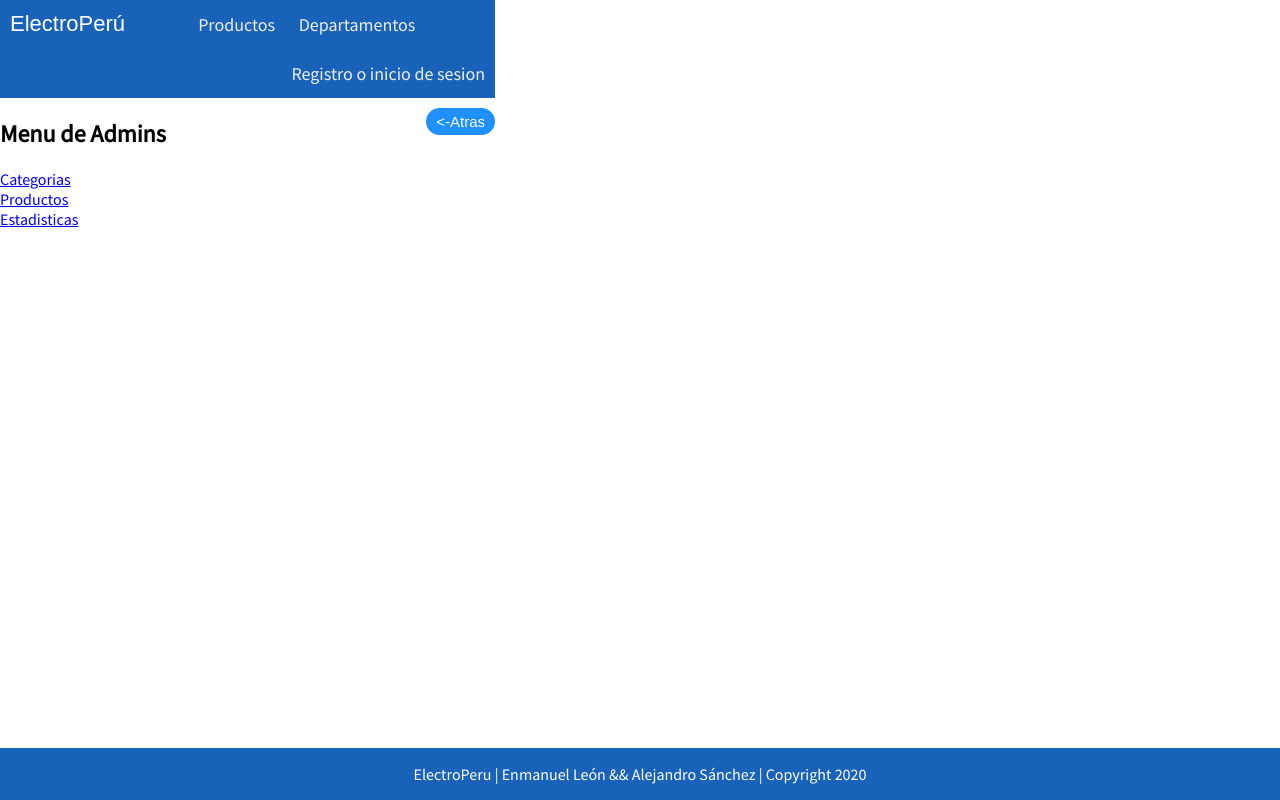
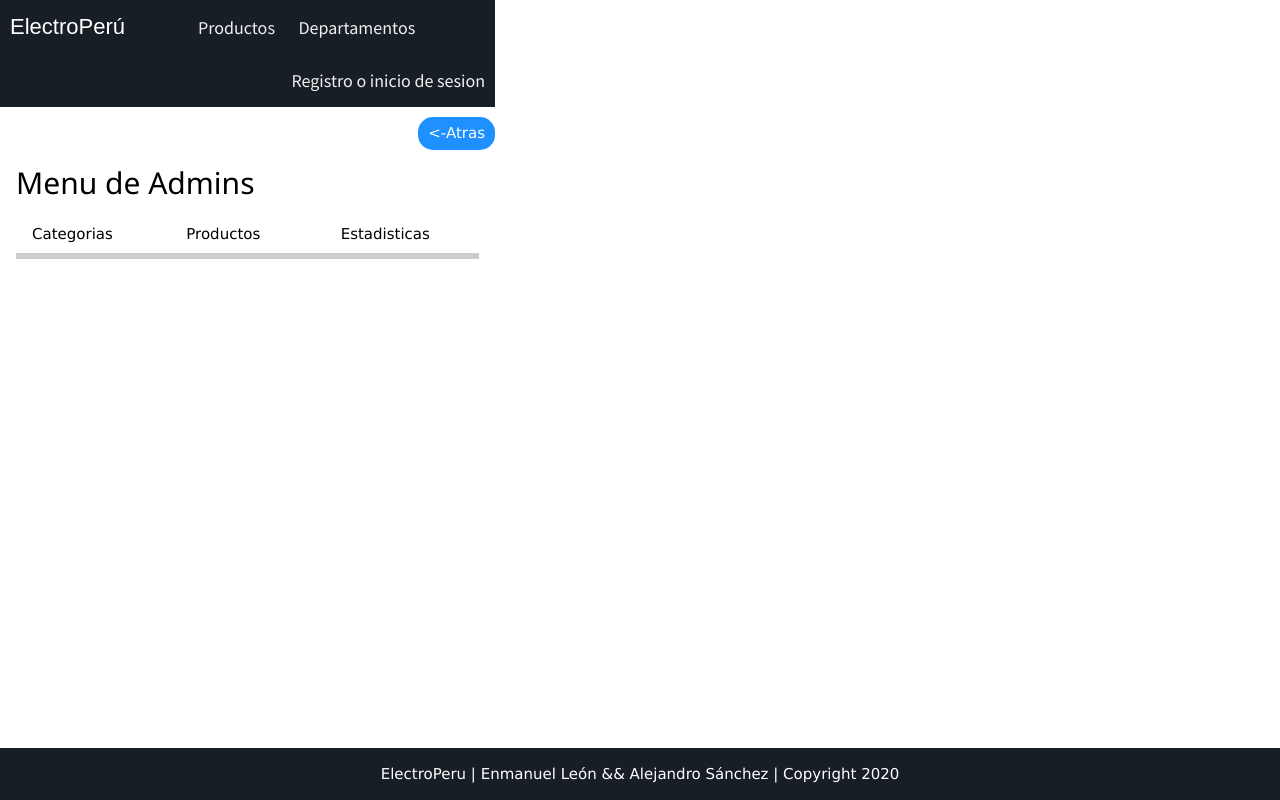
Before and after one commit to enmanuel23x/interfaces_project, a PHP site: page /panel.php in a window 1280 px wide. Run offline with PHP 8.4, Linux system fonts and the light colour scheme; the visitor is signed in with stand-in values (Sample User, id 1); data that the repository does not hold is empty.

Commit message:
styles added

```diff
--- /dev/null
+++ b/src/assets/css/graphs.css
@@ -0,0 +1,74 @@
+/* Make sure that padding behaves as expected */
+
+
+* {
+  font-family: 'Source Sans Pro', ;
+}
+
+.container{
+  margin-left: 50px;
+  margin-right: 50px;
+  height: 160px
+}
+
+/* Container for skill bars */
+.graph-bar {
+  background-color: #ddd; /* Grey background */
+}
+
+.skills {
+  text-align: right; /* Right-align text */
+  padding-top: 10px; /* Add top padding */
+  padding-bottom: 10px; /* Add bottom padding */
+  color: black; /* White text color */
+}
+
+.heading{
+  margin-left: 30px;
+}
+
+/*Buttons*/
+
+.restart{
+  left: 160px;
+  bottom: 50px;
+  margin: 0;
+}
+
+.btn {
+    font-size: 14px;
+    padding: 6px 12px;
+    margin-bottom: 0;
+    width: 100px;
+    display: inline-block;
+    text-decoration: none;
+    text-align: center;
+    white-space: nowrap;
+    vertical-align: middle;
+    -ms-touch-action: manipulation;
+    touch-action: manipulation;
+    cursor: pointer;
+    -webkit-user-select: none;
+    -moz-user-select: none;
+    -ms-user-select: none;
+    user-select: none;
+    background-image: none;
+    border: 1px solid transparent;
+}
+.btn:focus,
+.btn:active:focus {
+    outline: thin dotted;
+    outline: 5px auto -webkit-focus-ring-color;
+    outline-offset: -2px;
+}
+.btn:hover,
+.btn:focus {
+    color: #000;
+    text-decoration: none;
+}
+.btn:active {
+    background-image: none;
+    outline: 0;
+    -webkit-box-shadow: inset 0 3px 5px rgba(0, 0, 0, 0);
+    box-shadow: inset 0 3px 5px rgba(0, 0, 0, 0);
+}
--- a/src/assets/css/main.css
+++ b/src/assets/css/main.css
@@ -4,7 +4,7 @@
 
   body {
     margin: 0px;
-    font-family: 'Source Sans Pro', sans-serif;
+    font-family: 'Source Sans Pro', ;
   }
   .dropdown{
     list-style: none;
@@ -51,7 +51,7 @@
   .nav {
     min-height: 52px;
     width: 100%;
-    background-color: #1962b9;
+    background-color: #181E26;
     position: relative;
     font-family: 'Source Sans Pro', sans-serif;
   }
@@ -167,7 +167,7 @@
     bottom: 0;
     left: 0;
     padding: 1rem;
-    background-color: #1962b9;
+    background-color: #181E26;
     color: white;
     text-align: center;
   }
--- /dev/null
+++ b/src/assets/css/tabs.css
@@ -0,0 +1,230 @@
+html{box-sizing:border-box}*,*:before,*:after{box-sizing:inherit}
+html{-ms-text-size-adjust:100%;-webkit-text-size-adjust:100%}body{margin:0}
+article,aside,details,figcaption,figure,footer,header,main,menu,nav,section{display:block}summary{display:list-item}
+audio,canvas,progress,video{display:inline-block}progress{vertical-align:baseline}
+audio:not([controls]){display:none;height:0}[hidden],template{display:none}
+a{background-color:transparent}a:active,a:hover{outline-width:0}
+abbr[title]{border-bottom:none;text-decoration:underline;text-decoration:underline dotted}
+b,strong{font-weight:bolder}dfn{font-style:italic}mark{background:#ff0;color:#000}
+small{font-size:80%}sub,sup{font-size:75%;line-height:0;position:relative;vertical-align:baseline}
+sub{bottom:-0.25em}sup{top:-0.5em}figure{margin:1em 40px}img{border-style:none}
+code,kbd,pre,samp{font-family:monospace,monospace;font-size:1em}hr{box-sizing:content-box;height:0;overflow:visible}
+button,input,select,textarea,optgroup{font:inherit;margin:0}optgroup{font-weight:bold}
+button,input{overflow:visible}button,select{text-transform:none}
+button,[type=button],[type=reset],[type=submit]{-webkit-appearance:button}
+button::-moz-focus-inner,[type=button]::-moz-focus-inner,[type=reset]::-moz-focus-inner,[type=submit]::-moz-focus-inner{border-style:none;padding:0}
+button:-moz-focusring,[type=button]:-moz-focusring,[type=reset]:-moz-focusring,[type=submit]:-moz-focusring{outline:1px dotted ButtonText}
+fieldset{border:1px solid #c0c0c0;margin:0 2px;padding:.35em .625em .75em}
+legend{color:inherit;display:table;max-width:100%;padding:0;white-space:normal}textarea{overflow:auto}
+[type=checkbox],[type=radio]{padding:0}
+[type=number]::-webkit-inner-spin-button,[type=number]::-webkit-outer-spin-button{height:auto}
+[type=search]{-webkit-appearance:textfield;outline-offset:-2px}
+[type=search]::-webkit-search-decoration{-webkit-appearance:none}
+::-webkit-file-upload-button{-webkit-appearance:button;font:inherit}
+/* End extract */
+html,body{font-family:Verdana,sans-serif;font-size:15px;line-height:1.5}html{overflow-x:hidden}
+h1{font-size:36px}h2{font-size:30px}h3{font-size:24px}h4{font-size:20px}h5{font-size:18px}h6{font-size:16px}.w3-serif{font-family:serif}
+h1,h2,h3,h4,h5,h6{font-family:"Segoe UI",Arial,sans-serif;font-weight:400;margin:10px 0}.w3-wide{letter-spacing:4px}
+hr{border:0;border-top:1px solid #eee;margin:20px 0}
+.w3-image{max-width:100%;height:auto}img{vertical-align:middle}a{color:inherit}
+.w3-table,.w3-table-all{border-collapse:collapse;border-spacing:0;width:100%;display:table}.w3-table-all{border:1px solid #ccc}
+.w3-bordered tr,.w3-table-all tr{border-bottom:1px solid #ddd}.w3-striped tbody tr:nth-child(even){background-color:#f1f1f1}
+.w3-table-all tr:nth-child(odd){background-color:#fff}.w3-table-all tr:nth-child(even){background-color:#f1f1f1}
+.w3-hoverable tbody tr:hover,.w3-ul.w3-hoverable li:hover{background-color:#ccc}.w3-centered tr th,.w3-centered tr td{text-align:center}
+.w3-table td,.w3-table th,.w3-table-all td,.w3-table-all th{padding:8px 8px;display:table-cell;text-align:left;vertical-align:top}
+.w3-table th:first-child,.w3-table td:first-child,.w3-table-all th:first-child,.w3-table-all td:first-child{padding-left:16px}
+.w3-btn,.w3-button{border:none;display:inline-block;padding:8px 16px;vertical-align:middle;overflow:hidden;text-decoration:none;color:inherit;background-color:inherit;text-align:center;cursor:pointer;white-space:nowrap}
+.w3-btn:hover{box-shadow:0 8px 16px 0 rgba(0,0,0,0.2),0 6px 20px 0 rgba(0,0,0,0.19)}
+.w3-btn,.w3-button{-webkit-touch-callout:none;-webkit-user-select:none;-khtml-user-select:none;-moz-user-select:none;-ms-user-select:none;user-select:none}
+.w3-disabled,.w3-btn:disabled,.w3-button:disabled{cursor:not-allowed;opacity:0.3}.w3-disabled *,:disabled *{pointer-events:none}
+.w3-btn.w3-disabled:hover,.w3-btn:disabled:hover{box-shadow:none}
+.w3-badge,.w3-tag{background-color:#000;color:#fff;display:inline-block;padding-left:8px;padding-right:8px;text-align:center}.w3-badge{border-radius:50%}
+.w3-ul{list-style-type:none;padding:0;margin:0}.w3-ul li{padding:8px 16px;border-bottom:1px solid #ddd}.w3-ul li:last-child{border-bottom:none}
+.w3-tooltip,.w3-display-container{position:relative}.w3-tooltip .w3-text{display:none}.w3-tooltip:hover .w3-text{display:inline-block}
+.w3-ripple:active{opacity:0.5}.w3-ripple{transition:opacity 0s}
+.w3-input{padding:8px;display:block;border:none;border-bottom:1px solid #ccc;width:100%}
+.w3-select{padding:9px 0;width:100%;border:none;border-bottom:1px solid #ccc}
+.w3-dropdown-click,.w3-dropdown-hover{position:relative;display:inline-block;cursor:pointer}
+.w3-dropdown-hover:hover .w3-dropdown-content{display:block}
+.w3-dropdown-hover:first-child,.w3-dropdown-click:hover{background-color:#ccc;color:#000}
+.w3-dropdown-hover:hover > .w3-button:first-child,.w3-dropdown-click:hover > .w3-button:first-child{background-color:#ccc;color:#000}
+.w3-dropdown-content{cursor:auto;color:#000;background-color:#fff;display:none;position:absolute;min-width:160px;margin:0;padding:0;z-index:1}
+.w3-check,.w3-radio{width:24px;height:24px;position:relative;top:6px}
+.w3-sidebar{height:100%;width:200px;background-color:#fff;position:fixed!important;z-index:1;overflow:auto}
+.w3-bar-block .w3-dropdown-hover,.w3-bar-block .w3-dropdown-click{width:100%}
+.w3-bar-block .w3-dropdown-hover .w3-dropdown-content,.w3-bar-block .w3-dropdown-click .w3-dropdown-content{min-width:100%}
+.w3-bar-block .w3-dropdown-hover .w3-button,.w3-bar-block .w3-dropdown-click .w3-button{width:100%;text-align:left;padding:8px 16px}
+.w3-main,#main{transition:margin-left .4s}
+.w3-modal{z-index:3;display:none;padding-top:100px;position:fixed;left:0;top:0;width:100%;height:100%;overflow:auto;background-color:rgb(0,0,0);background-color:rgba(0,0,0,0.4)}
+.w3-modal-content{margin:auto;background-color:#fff;position:relative;padding:0;outline:0;width:600px}
+.w3-bar{width:100%;overflow:hidden}.w3-center .w3-bar{display:inline-block;width:auto}
+.w3-bar .w3-bar-item{padding:8px 16px;float:left;width:auto;border:none;display:block;outline:0}
+.w3-bar .w3-dropdown-hover,.w3-bar .w3-dropdown-click{position:static;float:left}
+.w3-bar .w3-button{white-space:normal}
+.w3-bar-block .w3-bar-item{width:100%;display:block;padding:8px 16px;text-align:left;border:none;white-space:normal;float:none;outline:0}
+.w3-bar-block.w3-center .w3-bar-item{text-align:center}.w3-block{display:block;width:100%}
+.w3-responsive{display:block;overflow-x:auto}
+.w3-container:after,.w3-container:before,.w3-panel:after,.w3-panel:before,.w3-row:after,.w3-row:before,.w3-row-padding:after,.w3-row-padding:before,
+.w3-cell-row:before,.w3-cell-row:after,.w3-clear:after,.w3-clear:before,.w3-bar:before,.w3-bar:after{content:"";display:table;clear:both}
+.w3-col,.w3-half,.w3-third,.w3-twothird,.w3-threequarter,.w3-quarter{float:left;width:100%}
+.w3-col.s1{width:8.33333%}.w3-col.s2{width:16.66666%}.w3-col.s3{width:24.99999%}.w3-col.s4{width:33.33333%}
+.w3-col.s5{width:41.66666%}.w3-col.s6{width:49.99999%}.w3-col.s7{width:58.33333%}.w3-col.s8{width:66.66666%}
+.w3-col.s9{width:74.99999%}.w3-col.s10{width:83.33333%}.w3-col.s11{width:91.66666%}.w3-col.s12{width:99.99999%}
+@media (min-width:601px){.w3-col.m1{width:8.33333%}.w3-col.m2{width:16.66666%}.w3-col.m3,.w3-quarter{width:24.99999%}.w3-col.m4,.w3-third{width:33.33333%}
+.w3-col.m5{width:41.66666%}.w3-col.m6,.w3-half{width:49.99999%}.w3-col.m7{width:58.33333%}.w3-col.m8,.w3-twothird{width:66.66666%}
+.w3-col.m9,.w3-threequarter{width:74.99999%}.w3-col.m10{width:83.33333%}.w3-col.m11{width:91.66666%}.w3-col.m12{width:99.99999%}}
+@media (min-width:993px){.w3-col.l1{width:8.33333%}.w3-col.l2{width:16.66666%}.w3-col.l3{width:24.99999%}.w3-col.l4{width:33.33333%}
+.w3-col.l5{width:41.66666%}.w3-col.l6{width:49.99999%}.w3-col.l7{width:58.33333%}.w3-col.l8{width:66.66666%}
+.w3-col.l9{width:74.99999%}.w3-col.l10{width:83.33333%}.w3-col.l11{width:91.66666%}.w3-col.l12{width:99.99999%}}
+.w3-rest{overflow:hidden}.w3-stretch{margin-left:-16px;margin-right:-16px}
+.w3-content,.w3-auto{margin-left:auto;margin-right:auto}.w3-content{max-width:980px}.w3-auto{max-width:1140px}
+.w3-cell-row{display:table;width:100%}.w3-cell{display:table-cell}
+.w3-cell-top{vertical-align:top}.w3-cell-middle{vertical-align:middle}.w3-cell-bottom{vertical-align:bottom}
+.w3-hide{display:none!important}.w3-show-block,.w3-show{display:block!important}.w3-show-inline-block{display:inline-block!important}
+@media (max-width:1205px){.w3-auto{max-width:95%}}
+@media (max-width:600px){.w3-modal-content{margin:0 10px;width:auto!important}.w3-modal{padding-top:30px}
+.w3-dropdown-hover.w3-mobile .w3-dropdown-content,.w3-dropdown-click.w3-mobile .w3-dropdown-content{position:relative}
+.w3-hide-small{display:none!important}.w3-mobile{display:block;width:100%!important}.w3-bar-item.w3-mobile,.w3-dropdown-hover.w3-mobile,.w3-dropdown-click.w3-mobile{text-align:center}
+.w3-dropdown-hover.w3-mobile,.w3-dropdown-hover.w3-mobile .w3-btn,.w3-dropdown-hover.w3-mobile .w3-button,.w3-dropdown-click.w3-mobile,.w3-dropdown-click.w3-mobile .w3-btn,.w3-dropdown-click.w3-mobile .w3-button{width:100%}}
+@media (max-width:768px){.w3-modal-content{width:500px}.w3-modal{padding-top:50px}}
+@media (min-width:993px){.w3-modal-content{width:900px}.w3-hide-large{display:none!important}.w3-sidebar.w3-collapse{display:block!important}}
+@media (max-width:992px) and (min-width:601px){.w3-hide-medium{display:none!important}}
+@media (max-width:992px){.w3-sidebar.w3-collapse{display:none}.w3-main{margin-left:0!important;margin-right:0!important}.w3-auto{max-width:100%}}
+.w3-top,.w3-bottom{position:fixed;width:100%;z-index:1}.w3-top{top:0}.w3-bottom{bottom:0}
+.w3-overlay{position:fixed;display:none;width:100%;height:100%;top:0;left:0;right:0;bottom:0;background-color:rgba(0,0,0,0.5);z-index:2}
+.w3-display-topleft{position:absolute;left:0;top:0}.w3-display-topright{position:absolute;right:0;top:0}
+.w3-display-bottomleft{position:absolute;left:0;bottom:0}.w3-display-bottomright{position:absolute;right:0;bottom:0}
+.w3-display-middle{position:absolute;top:50%;left:50%;transform:translate(-50%,-50%);-ms-transform:translate(-50%,-50%)}
+.w3-display-left{position:absolute;top:50%;left:0%;transform:translate(0%,-50%);-ms-transform:translate(-0%,-50%)}
+.w3-display-right{position:absolute;top:50%;right:0%;transform:translate(0%,-50%);-ms-transform:translate(0%,-50%)}
+.w3-display-topmiddle{position:absolute;left:50%;top:0;transform:translate(-50%,0%);-ms-transform:translate(-50%,0%)}
+.w3-display-bottommiddle{position:absolute;left:50%;bottom:0;transform:translate(-50%,0%);-ms-transform:translate(-50%,0%)}
+.w3-display-container:hover .w3-display-hover{display:block}.w3-display-container:hover span.w3-display-hover{display:inline-block}.w3-display-hover{display:none}
+.w3-display-position{position:absolute}
+.w3-circle{border-radius:50%}
+.w3-round-small{border-radius:2px}.w3-round,.w3-round-medium{border-radius:4px}.w3-round-large{border-radius:8px}.w3-round-xlarge{border-radius:16px}.w3-round-xxlarge{border-radius:32px}
+.w3-row-padding,.w3-row-padding>.w3-half,.w3-row-padding>.w3-third,.w3-row-padding>.w3-twothird,.w3-row-padding>.w3-threequarter,.w3-row-padding>.w3-quarter,.w3-row-padding>.w3-col{padding:0 8px}
+.w3-container,.w3-panel{padding:0.01em 16px}.w3-panel{margin-top:16px;margin-bottom:16px}
+.w3-code,.w3-codespan{font-family:Consolas,"courier new";font-size:16px}
+.w3-code{width:auto;background-color:#fff;padding:8px 12px;border-left:4px solid #4CAF50;word-wrap:break-word}
+.w3-codespan{color:crimson;background-color:#f1f1f1;padding-left:4px;padding-right:4px;font-size:110%}
+.w3-card,.w3-card-2{box-shadow:0 2px 5px 0 rgba(0,0,0,0.16),0 2px 10px 0 rgba(0,0,0,0.12)}
+.w3-card-4,.w3-hover-shadow:hover{box-shadow:0 4px 10px 0 rgba(0,0,0,0.2),0 4px 20px 0 rgba(0,0,0,0.19)}
+.w3-spin{animation:w3-spin 2s infinite linear}@keyframes w3-spin{0%{transform:rotate(0deg)}100%{transform:rotate(359deg)}}
+.w3-animate-fading{animation:fading 10s infinite}@keyframes fading{0%{opacity:0}50%{opacity:1}100%{opacity:0}}
+.w3-animate-opacity{animation:opac 0.8s}@keyframes opac{from{opacity:0} to{opacity:1}}
+.w3-animate-top{position:relative;animation:animatetop 0.4s}@keyframes animatetop{from{top:-300px;opacity:0} to{top:0;opacity:1}}
+.w3-animate-left{position:relative;animation:animateleft 0.4s}@keyframes animateleft{from{left:-300px;opacity:0} to{left:0;opacity:1}}
+.w3-animate-right{position:relative;animation:animateright 0.4s}@keyframes animateright{from{right:-300px;opacity:0} to{right:0;opacity:1}}
+.w3-animate-bottom{position:relative;animation:animatebottom 0.4s}@keyframes animatebottom{from{bottom:-300px;opacity:0} to{bottom:0;opacity:1}}
+.w3-animate-zoom {animation:animatezoom 0.6s}@keyframes animatezoom{from{transform:scale(0)} to{transform:scale(1)}}
+.w3-animate-input{transition:width 0.4s ease-in-out}.w3-animate-input:focus{width:100%!important}
+.w3-opacity,.w3-hover-opacity:hover{opacity:0.60}.w3-opacity-off,.w3-hover-opacity-off:hover{opacity:1}
+.w3-opacity-max{opacity:0.25}.w3-opacity-min{opacity:0.75}
+.w3-greyscale-max,.w3-grayscale-max,.w3-hover-greyscale:hover,.w3-hover-grayscale:hover{filter:grayscale(100%)}
+.w3-greyscale,.w3-grayscale{filter:grayscale(75%)}.w3-greyscale-min,.w3-grayscale-min{filter:grayscale(50%)}
+.w3-sepia{filter:sepia(75%)}.w3-sepia-max,.w3-hover-sepia:hover{filter:sepia(100%)}.w3-sepia-min{filter:sepia(50%)}
+.w3-tiny{font-size:10px!important}.w3-small{font-size:12px!important}.w3-medium{font-size:15px!important}.w3-large{font-size:18px!important}
+.w3-xlarge{font-size:24px!important}.w3-xxlarge{font-size:36px!important}.w3-xxxlarge{font-size:48px!important}.w3-jumbo{font-size:64px!important}
+.w3-left-align{text-align:left!important}.w3-right-align{text-align:right!important}.w3-justify{text-align:justify!important}.w3-center{text-align:center!important}
+.w3-border-0{border:0!important}.w3-border{border:1px solid #ccc!important}
+.w3-border-top{border-top:1px solid #ccc!important}.w3-border-bottom{border-bottom:1px solid #ccc!important}
+.w3-border-left{border-left:1px solid #ccc!important}.w3-border-right{border-right:1px solid #ccc!important}
+.w3-topbar{border-top:6px solid #ccc!important}.w3-bottombar{border-bottom:6px solid #ccc!important}
+.w3-leftbar{border-left:6px solid #ccc!important}.w3-rightbar{border-right:6px solid #ccc!important}
+.w3-section,.w3-code{margin-top:16px!important;margin-bottom:16px!important}
+.w3-margin{margin:16px!important}.w3-margin-top{margin-top:16px!important}.w3-margin-bottom{margin-bottom:16px!important}
+.w3-margin-left{margin-left:16px!important}.w3-margin-right{margin-right:16px!important}
+.w3-padding-small{padding:4px 8px!important}.w3-padding{padding:8px 16px!important}.w3-padding-large{padding:12px 24px!important}
+.w3-padding-16{padding-top:16px!important;padding-bottom:16px!important}.w3-padding-24{padding-top:24px!important;padding-bottom:24px!important}
+.w3-padding-32{padding-top:32px!important;padding-bottom:32px!important}.w3-padding-48{padding-top:48px!important;padding-bottom:48px!important}
+.w3-padding-64{padding-top:64px!important;padding-bottom:64px!important}
+.w3-left{float:left!important}.w3-right{float:right!important}
+.w3-button:hover{color:#000!important;background-color:#ccc!important}
+.w3-transparent,.w3-hover-none:hover{background-color:transparent!important}
+.w3-hover-none:hover{box-shadow:none!important}
+/* Colors */
+.w3-amber,.w3-hover-amber:hover{color:#000!important;background-color:#ffc107!important}
+.w3-aqua,.w3-hover-aqua:hover{color:#000!important;background-color:#00ffff!important}
+.w3-blue,.w3-hover-blue:hover{color:#fff!important;background-color:#2196F3!important}
+.w3-light-blue,.w3-hover-light-blue:hover{color:#000!important;background-color:#87CEEB!important}
+.w3-brown,.w3-hover-brown:hover{color:#fff!important;background-color:#795548!important}
+.w3-cyan,.w3-hover-cyan:hover{color:#000!important;background-color:#00bcd4!important}
+.w3-blue-grey,.w3-hover-blue-grey:hover,.w3-blue-gray,.w3-hover-blue-gray:hover{color:#fff!important;background-color:#607d8b!important}
+.w3-green,.w3-hover-green:hover{color:#fff!important;background-color:#4CAF50!important}
+.w3-light-green,.w3-hover-light-green:hover{color:#000!important;background-color:#8bc34a!important}
+.w3-indigo,.w3-hover-indigo:hover{color:#fff!important;background-color:#3f51b5!important}
+.w3-khaki,.w3-hover-khaki:hover{color:#000!important;background-color:#f0e68c!important}
+.w3-lime,.w3-hover-lime:hover{color:#000!important;background-color:#cddc39!important}
+.w3-orange,.w3-hover-orange:hover{color:#000!important;background-color:#ff9800!important}
+.w3-deep-orange,.w3-hover-deep-orange:hover{color:#fff!important;background-color:#ff5722!important}
+.w3-pink,.w3-hover-pink:hover{color:#fff!important;background-color:#e91e63!important}
+.w3-purple,.w3-hover-purple:hover{color:#fff!important;background-color:#9c27b0!important}
+.w3-deep-purple,.w3-hover-deep-purple:hover{color:#fff!important;background-color:#673ab7!important}
+.w3-red,.w3-hover-red:hover{color:#fff!important;background-color:#f44336!important}
+.w3-sand,.w3-hover-sand:hover{color:#000!important;background-color:#fdf5e6!important}
+.w3-teal,.w3-hover-teal:hover{color:#fff!important;background-color:#009688!important}
+.w3-yellow,.w3-hover-yellow:hover{color:#000!important;background-color:#ffeb3b!important}
+.w3-white,.w3-hover-white:hover{color:#000!important;background-color:#fff!important}
+.w3-black,.w3-hover-black:hover{color:#fff!important;background-color:#000!important}
+.w3-grey,.w3-hover-grey:hover,.w3-gray,.w3-hover-gray:hover{color:#000!important;background-color:#9e9e9e!important}
+.w3-light-grey,.w3-hover-light-grey:hover,.w3-light-gray,.w3-hover-light-gray:hover{color:#000!important;background-color:#f1f1f1!important}
+.w3-dark-grey,.w3-hover-dark-grey:hover,.w3-dark-gray,.w3-hover-dark-gray:hover{color:#fff!important;background-color:#616161!important}
+.w3-pale-red,.w3-hover-pale-red:hover{color:#000!important;background-color:#ffdddd!important}
+.w3-pale-green,.w3-hover-pale-green:hover{color:#000!important;background-color:#ddffdd!important}
+.w3-pale-yellow,.w3-hover-pale-yellow:hover{color:#000!important;background-color:#ffffcc!important}
+.w3-pale-blue,.w3-hover-pale-blue:hover{color:#000!important;background-color:#ddffff!important}
+.w3-text-amber,.w3-hover-text-amber:hover{color:#ffc107!important}
+.w3-text-aqua,.w3-hover-text-aqua:hover{color:#00ffff!important}
+.w3-text-blue,.w3-hover-text-blue:hover{color:#2196F3!important}
+.w3-text-light-blue,.w3-hover-text-light-blue:hover{color:#87CEEB!important}
+.w3-text-brown,.w3-hover-text-brown:hover{color:#795548!important}
+.w3-text-cyan,.w3-hover-text-cyan:hover{color:#00bcd4!important}
+.w3-text-blue-grey,.w3-hover-text-blue-grey:hover,.w3-text-blue-gray,.w3-hover-text-blue-gray:hover{color:#607d8b!important}
+.w3-text-green,.w3-hover-text-green:hover{color:#4CAF50!important}
+.w3-text-light-green,.w3-hover-text-light-green:hover{color:#8bc34a!important}
+.w3-text-indigo,.w3-hover-text-indigo:hover{color:#3f51b5!important}
+.w3-text-khaki,.w3-hover-text-khaki:hover{color:#b4aa50!important}
+.w3-text-lime,.w3-hover-text-lime:hover{color:#cddc39!important}
+.w3-text-orange,.w3-hover-text-orange:hover{color:#ff9800!important}
+.w3-text-deep-orange,.w3-hover-text-deep-orange:hover{color:#ff5722!important}
+.w3-text-pink,.w3-hover-text-pink:hover{color:#e91e63!important}
+.w3-text-purple,.w3-hover-text-purple:hover{color:#9c27b0!important}
+.w3-text-deep-purple,.w3-hover-text-deep-purple:hover{color:#673ab7!important}
+.w3-text-red,.w3-hover-text-red:hover{color:#f44336!important}
+.w3-text-sand,.w3-hover-text-sand:hover{color:#fdf5e6!important}
+.w3-text-teal,.w3-hover-text-teal:hover{color:#009688!important}
+.w3-text-yellow,.w3-hover-text-yellow:hover{color:#d2be0e!important}
+.w3-text-white,.w3-hover-text-white:hover{color:#fff!important}
+.w3-text-black,.w3-hover-text-black:hover{color:#000!important}
+.w3-text-grey,.w3-hover-text-grey:hover,.w3-text-gray,.w3-hover-text-gray:hover{color:#757575!important}
+.w3-text-light-grey,.w3-hover-text-light-grey:hover,.w3-text-light-gray,.w3-hover-text-light-gray:hover{color:#f1f1f1!important}
+.w3-text-dark-grey,.w3-hover-text-dark-grey:hover,.w3-text-dark-gray,.w3-hover-text-dark-gray:hover{color:#3a3a3a!important}
+.w3-border-amber,.w3-hover-border-amber:hover{border-color:#ffc107!important}
+.w3-border-aqua,.w3-hover-border-aqua:hover{border-color:#00ffff!important}
+.w3-border-blue,.w3-hover-border-blue:hover{border-color:#2196F3!important}
+.w3-border-light-blue,.w3-hover-border-light-blue:hover{border-color:#87CEEB!important}
+.w3-border-brown,.w3-hover-border-brown:hover{border-color:#795548!important}
+.w3-border-cyan,.w3-hover-border-cyan:hover{border-color:#00bcd4!important}
+.w3-border-blue-grey,.w3-hover-border-blue-grey:hover,.w3-border-blue-gray,.w3-hover-border-blue-gray:hover{border-color:#607d8b!important}
+.w3-border-green,.w3-hover-border-green:hover{border-color:#4CAF50!important}
+.w3-border-light-green,.w3-hover-border-light-green:hover{border-color:#8bc34a!important}
+.w3-border-indigo,.w3-hover-border-indigo:hover{border-color:#3f51b5!important}
+.w3-border-khaki,.w3-hover-border-khaki:hover{border-color:#f0e68c!important}
+.w3-border-lime,.w3-hover-border-lime:hover{border-color:#cddc39!important}
+.w3-border-orange,.w3-hover-border-orange:hover{border-color:#ff9800!important}
+.w3-border-deep-orange,.w3-hover-border-deep-orange:hover{border-color:#ff5722!important}
+.w3-border-pink,.w3-hover-border-pink:hover{border-color:#e91e63!important}
+.w3-border-purple,.w3-hover-border-purple:hover{border-color:#9c27b0!important}
+.w3-border-deep-purple,.w3-hover-border-deep-purple:hover{border-color:#673ab7!important}
+.w3-border-red,.w3-hover-border-red:hover{border-color:#f44336!important}
+.w3-border-sand,.w3-hover-border-sand:hover{border-color:#fdf5e6!important}
+.w3-border-teal,.w3-hover-border-teal:hover{border-color:#009688!important}
+.w3-border-yellow,.w3-hover-border-yellow:hover{border-color:#ffeb3b!important}
+.w3-border-white,.w3-hover-border-white:hover{border-color:#fff!important}
+.w3-border-black,.w3-hover-border-black:hover{border-color:#000!important}
+.w3-border-grey,.w3-hover-border-grey:hover,.w3-border-gray,.w3-hover-border-gray:hover{border-color:#9e9e9e!important}
+.w3-border-light-grey,.w3-hover-border-light-grey:hover,.w3-border-light-gray,.w3-hover-border-light-gray:hover{border-color:#f1f1f1!important}
+.w3-border-dark-grey,.w3-hover-border-dark-grey:hover,.w3-border-dark-gray,.w3-hover-border-dark-gray:hover{border-color:#616161!important}
+.w3-border-pale-red,.w3-hover-border-pale-red:hover{border-color:#ffe7e7!important}.w3-border-pale-green,.w3-hover-border-pale-green:hover{border-color:#e7ffe7!important}
+.w3-border-pale-yellow,.w3-hover-border-pale-yellow:hover{border-color:#ffffcc!important}.w3-border-pale-blue,.w3-hover-border-pale-blue:hover{border-color:#e7ffff!important}
```
